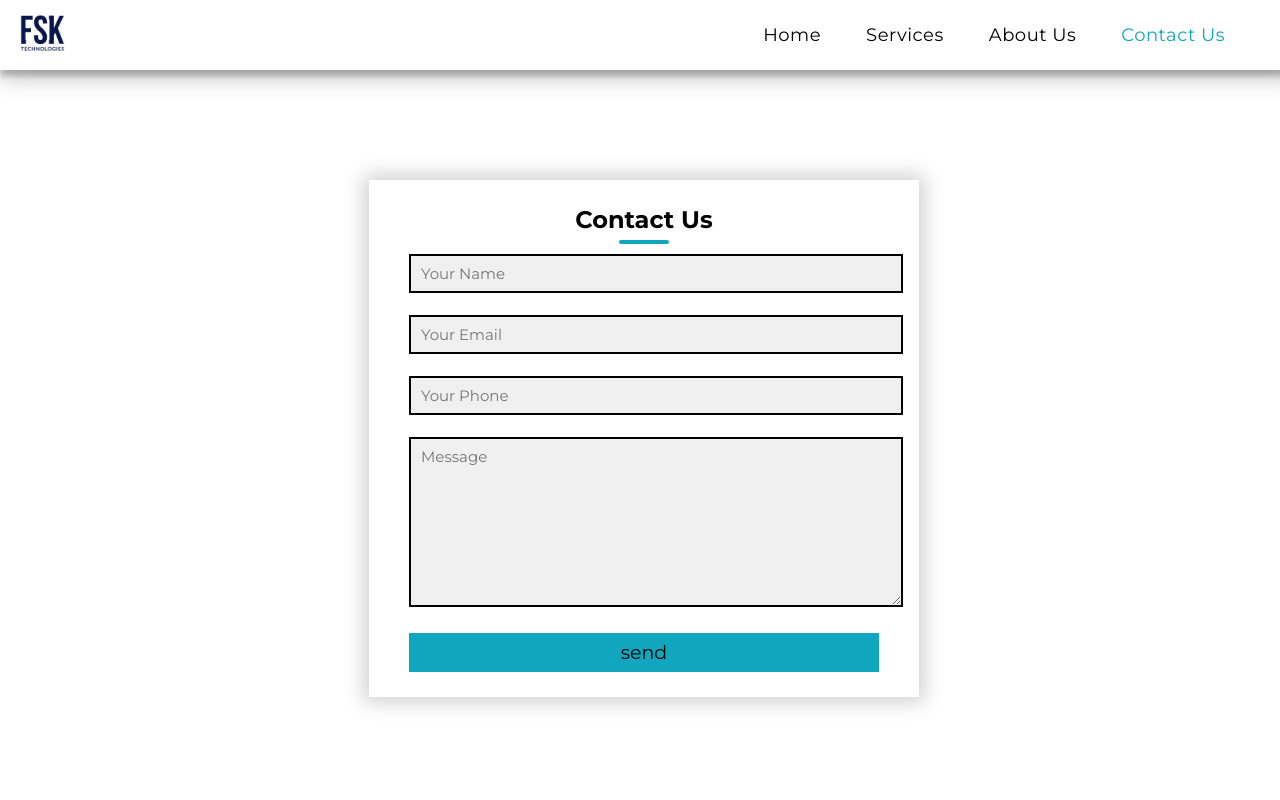
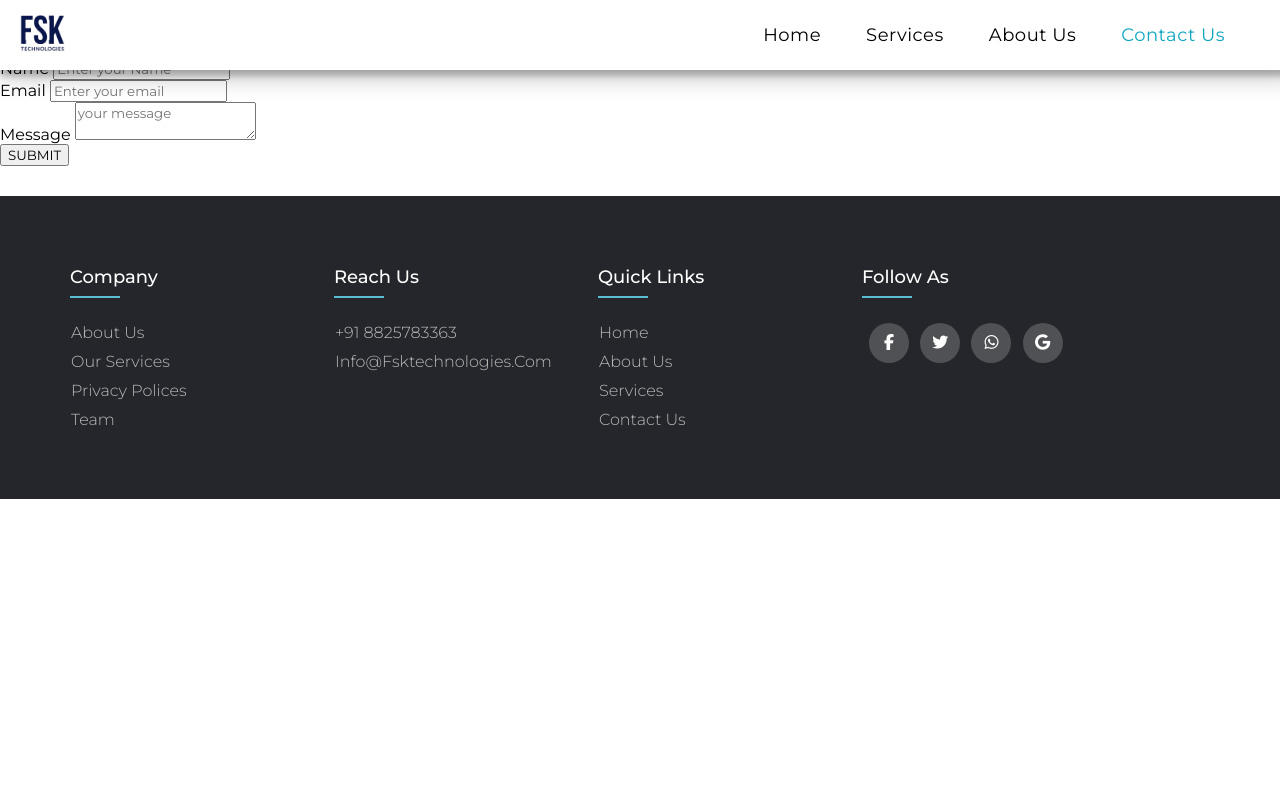
Before and after one commit to Ahamed-Hathin/fsk-technology, a plain HTML site: page contact.html in a window 1280 px wide. Shown: the top 800 px of the page. Drawn offline with Linux system fonts and the light colour scheme.

Commit message:
contact.html

```diff
--- a/contact.html
+++ b/contact.html
@@ -50,45 +50,62 @@
 
 
 
-<!--------Contact------>
+
+<!DOCTYPE html>
+<html lang="en">
+<head>
+  <meta charset="UTF-8">
+  <title>Contact Us</title>
+  <style>
 
 
-<div class="cantact-container">
-    <div class="contact-box">
-        <div class="cantact-right">
-            <h2>Contact Us</h2>
-            <form onsubmit="sendwhatsapp(); return false;">
-            <Input type="text"  class="field name" placeholder="Your Name"   required>
-            <Input type="email" name="email" inputmode="email" class="field email" placeholder="Your Email"  required>
-            <Input type="number" inputmode="numeric" class="field phone" placeholder="Your Phone"  required>
-            <textarea class="field area message" placeholder="Message"  required></textarea>
-            <button type="submit" class="contact-btn">send</button>
-        </form>
+  </style>
+</head>
+<body>
+
+  <div class="contact-section">
+    <h1>Contact Us</h1>
+    <h4>Any questions or remarks?</h4>
+   <form  onsubmit="sendwhatsapp(); return false;">
+    <div class="contact-form">
+      <div class="form-group">
+        <label>Name</label>
+        <input id="name" type="text" placeholder="Enter your Name" required>
+      </div>
+     <div class="form-group">
+        <label>Email</label>
+        <input id="email" inputmode="email" type="email" placeholder="Enter your email" required>
       </div>
       </div>
+      <div class="form-group" id="forms">
+        <label for="message">Message</label>
+           <textarea name="message" class="one message" placeholder="your message"  required></textarea>
+      </div>
+      <button type="submit" class="btn"><a>SUBMIT</a></button>
+    </form>
 </div>
 
 
 
 <script>
-    function sendwhatsapp(){
+  function sendwhatsapp() {
     var phonenumber = "+919791701565";
 
-        var name = document.querySelector('.name').value;
-        var email = document.querySelector('.email').value;
-        var phone = document.querySelector('.phone').value;
+    var name = document.querySelector('#name').value;
+    var email = document.querySelector('#email').value;
     var message = document.querySelector('.message').value;
 
     var url = "https://wa.me/" + phonenumber + "?text=" +
-        encodeURIComponent ("*Name :* " + name+"\n"+
-        +"*Email :* " +email+"\n"+
-        +"*Phone :* " +phone+"\n"+
-        +"*Message :* " +message);
+      encodeURIComponent(
+        "*Name:* " + name + "\n" +
+        "*Email:* " + email + "\n" +
+        "*Message:* " + message
+      );
 
     window.open(url, '_blank').focus();
-
   }
 </script>
+
 
 
      <!----footer------>
@@ -179,23 +196,6 @@
 
 
 
-function sendToWhatsapp(){
-    let number="8270223203";
-
-    let name = document.getElementById('name').value;
-    let email = document.getElementById('email').value;
-    let message = document.getElementById('message').value;
-
-    var url = "https://wa.me/" + number + "?text="
-    + "Name : " +name+ "%0a"
-    + "Email : " +email+ "%0a"
-    + "Message : " +message+ "%0a";
-
-    window.open(url, '_blank').focus();
-
-    }
-
-
 </script>
 
 </body>
```
Lines whose indentation alone changed are shown as unchanged.
